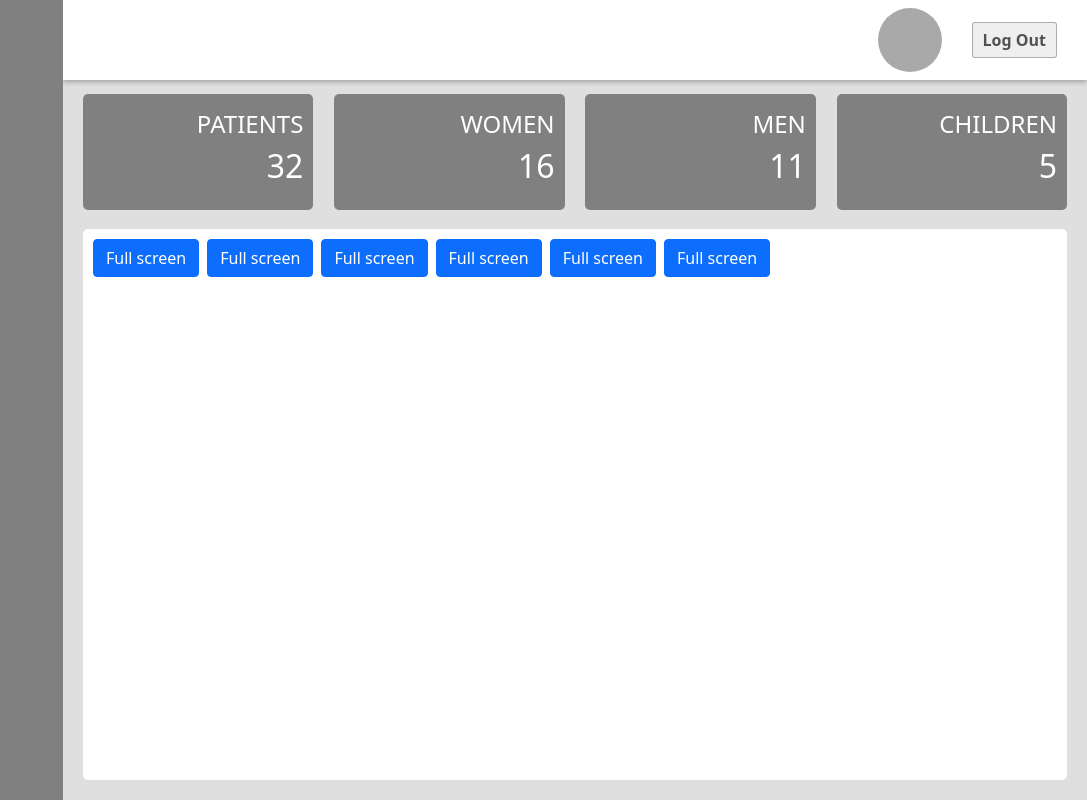
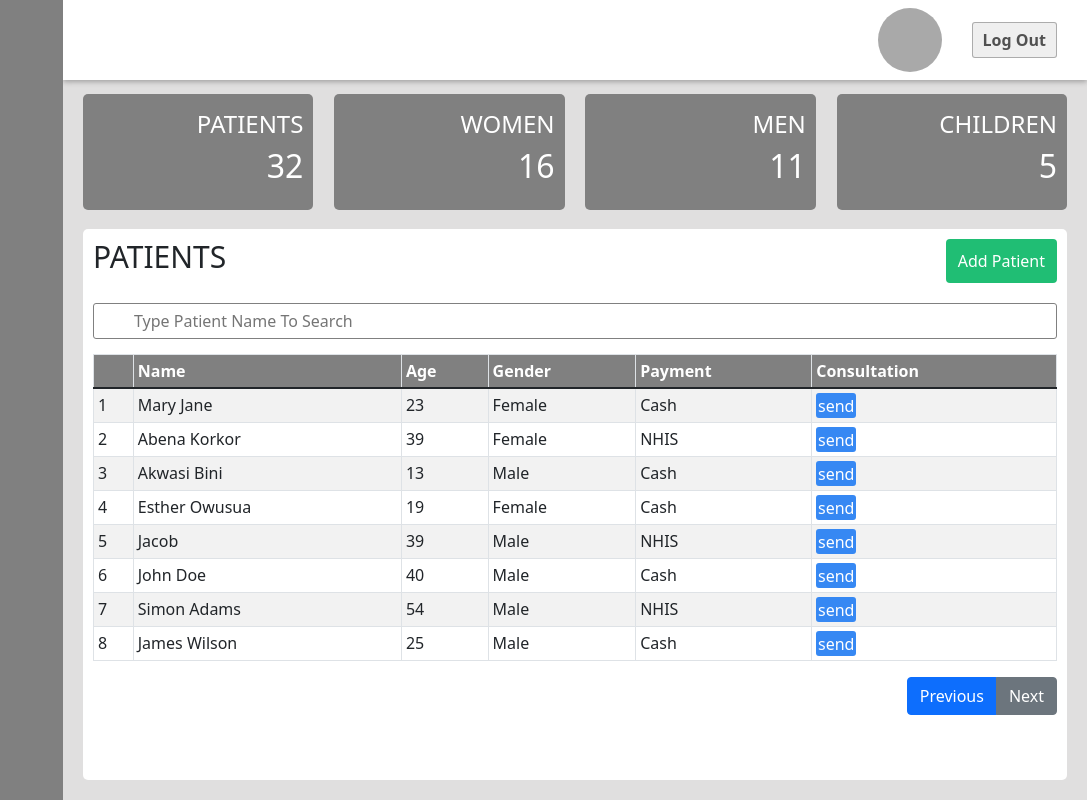
Before and after one commit to yoshiodei/e-clinic, a React (Create React App) app: page / in a window 1280 px wide. Shown: the whole page, without its empty margins (193-1280 px from the left). Built offline with nearby package versions, Linux system fonts and the light colour scheme.

Commit message:
drill props to patients page component

```diff
--- a/src/pages/PatientsPage.jsx
+++ b/src/pages/PatientsPage.jsx
@@ -7,10 +7,10 @@ import Patients from './Patients/Patients';
 const Patientspage = () => {
     return (
         <section className='main-page-section'>
-            {/* <Patients/> */}
+            <Patients/>
             {/* <Patientsregistration/> */}
             {/* <Accounts/> */}
-            <Patientinfomodal/>
+            {/* <Patientinfomodal/> */}
         </section>
     );
 }
```
